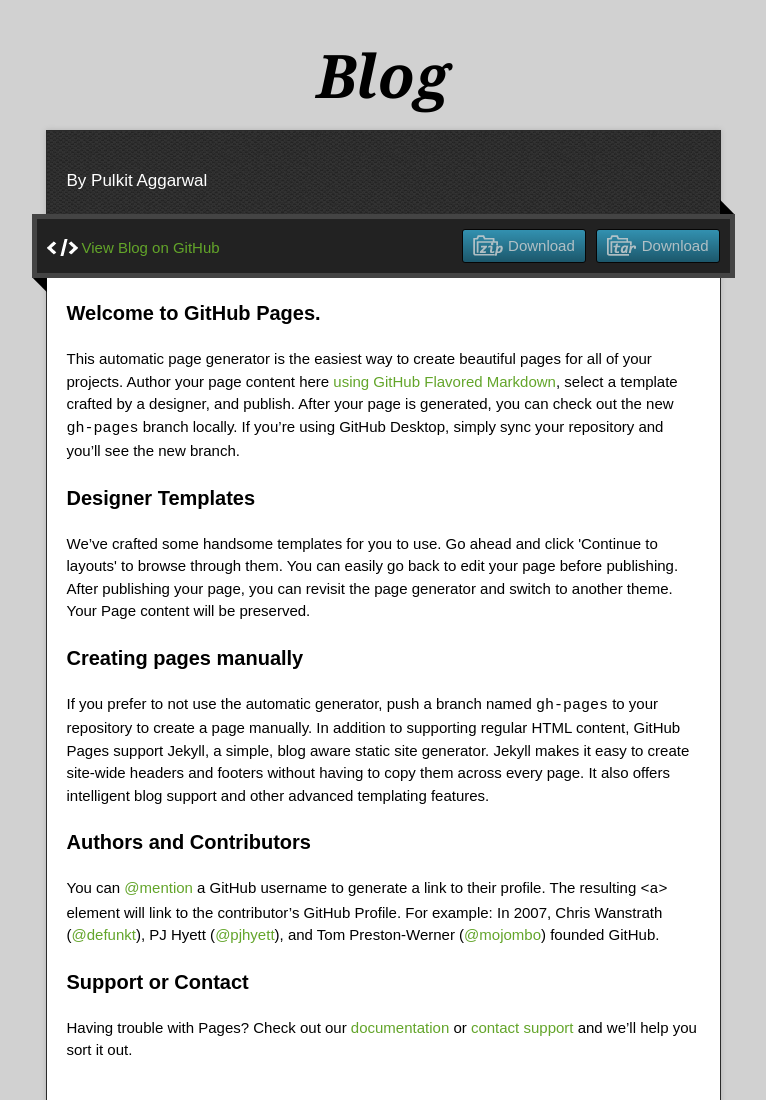
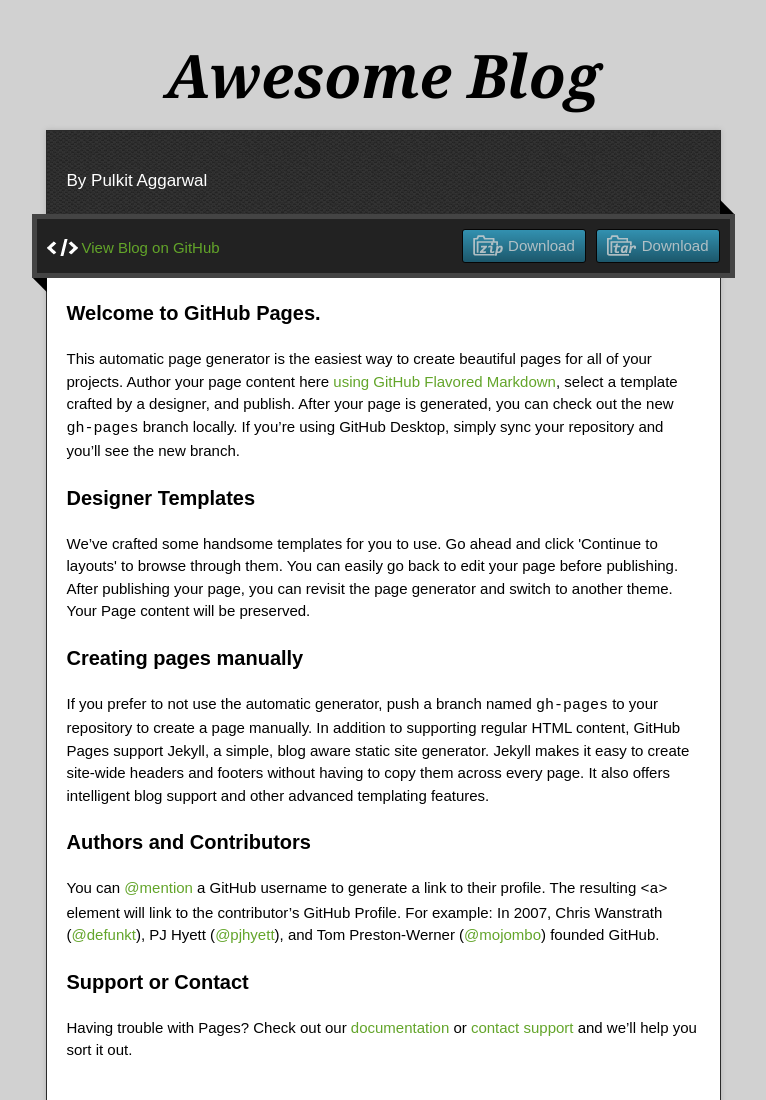
Before and after one commit to BashCloud/Blog, a plain HTML site: page index.html in a window 1280 px wide. Shown: the top 1100 px of the page, without its empty margins (257-1023 px from the left). Drawn offline with nearby package versions, Linux system fonts and the light colour scheme.

Commit message:
Index_HTML Updated

```diff
--- a/index.html
+++ b/index.html
@@ -22,7 +22,7 @@
 
   <div class="wrapper">
     <header>
-      <h1 class="title">Blog</h1>
+      <h1 class="title">Awesome Blog</h1>
     </header>
     <div id="container">
       <p class="tagline">By Pulkit Aggarwal</p>
```
